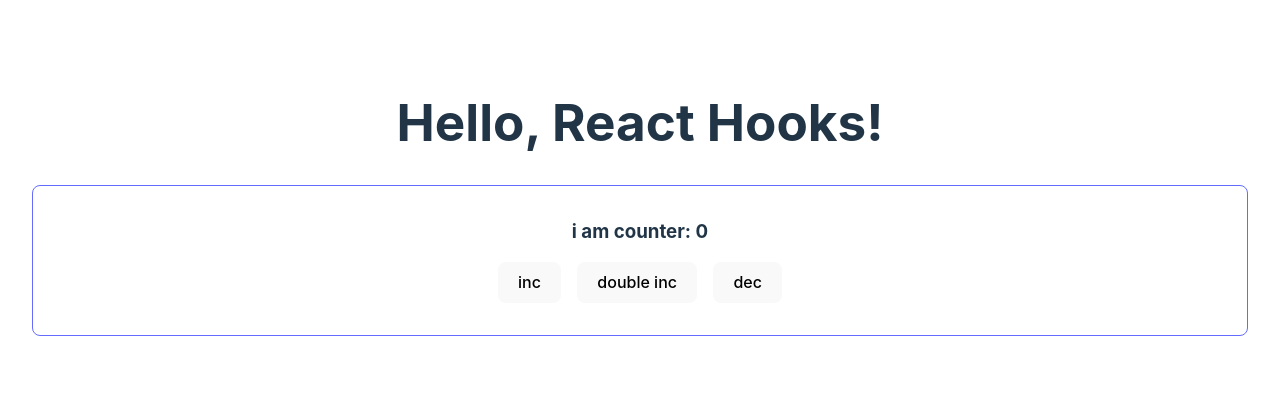
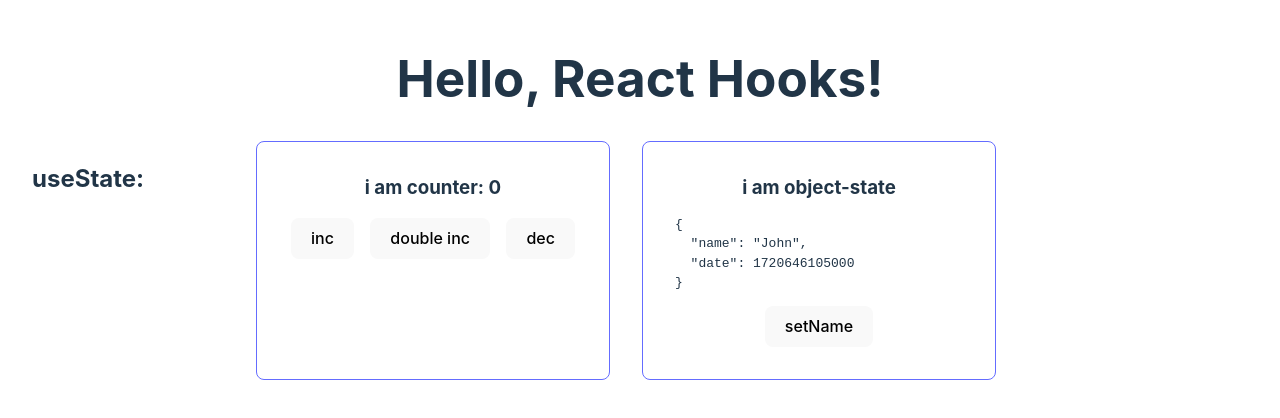
Before and after one commit to hellsgor/react-hooks-minin, a React (Vite) app: page / in a window 1280 px wide. Shown: the part 202-620 px from the top of the page. Built offline with nearby package versions, Linux system fonts and the light colour scheme.

Commit message:
add: ObjectState component

```diff
--- a/src/App.jsx
+++ b/src/App.jsx
@@ -1,11 +1,16 @@
 import './App.css';
 import Counter from './Components/Counter/Counter';
+import ObjectState from './Components/ObjectState/ObjectState';
 
 export default function App() {
   return (
     <>
       <h1>Hello, React Hooks!</h1>
-      <Counter />
+      <div className="row">
+        <h2 className="row__title">useState:</h2>
+        <Counter />
+        <ObjectState />
+      </div>
     </>
   );
 }
--- /dev/null
+++ b/src/Components/ObjectState/ObjectState.jsx
@@ -0,0 +1,23 @@
+import { useState } from 'react';
+
+export default function ObjectState() {
+  const [state, setState] = useState({
+    name: 'John',
+    date: Date.now(),
+  });
+
+  function updateName() {
+    setState((prevState) => ({ ...prevState, name: 'Sara' }));
+    // при изменении состояния объекта
+    // важно вернуть новый объект чтобы изменилась ссылка, а не мутировать уже созданный объект
+    // при этом, чтобы работать с актуальным данными / состоянием следует получать из функции set предыдущее состояние
+  }
+
+  return (
+    <div className="object-state card">
+      <h3 className="object-state__title">i am object-state</h3>
+      <pre>{JSON.stringify(state, null, 2)}</pre>
+      <button onClick={updateName}>setName</button>
+    </div>
+  );
+}
```
